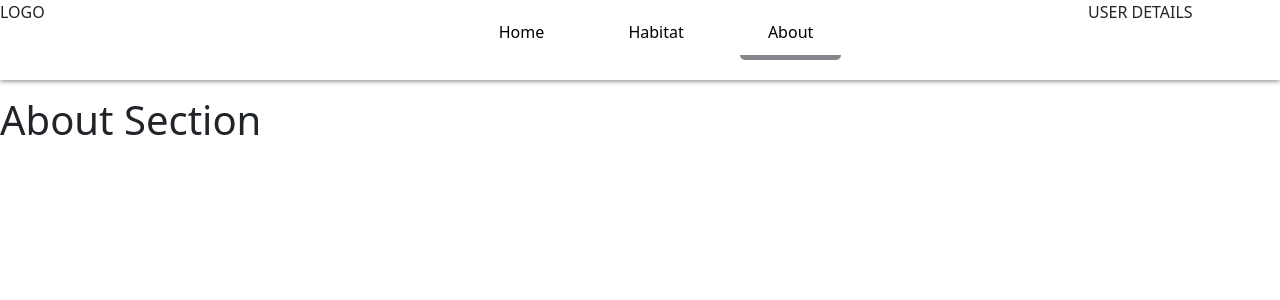
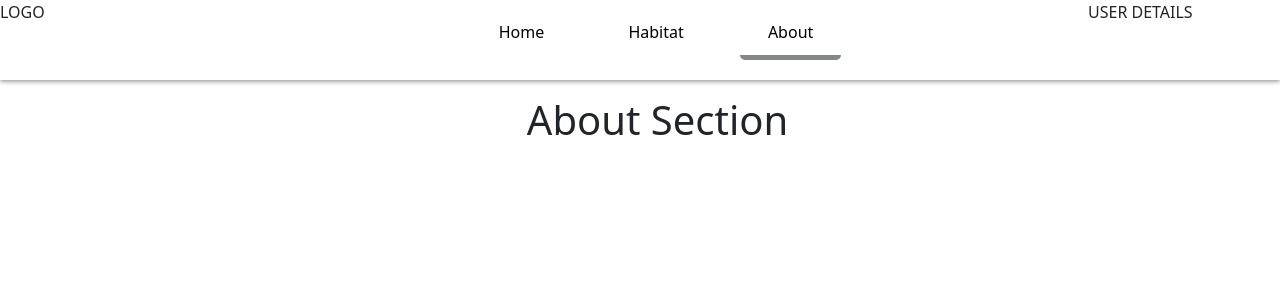
Before and after one commit to KudaCoder/janet, a Flask app: page /about/ in a window 1280 px wide. Shown: the top 300 px of the page. Run offline with Flask 2, Linux system fonts and the light colour scheme; some libraries are stand-ins or nearby versions.

Commit message:
centre about heading

```diff
--- a/frontend/templates/about.html
+++ b/frontend/templates/about.html
@@ -2,6 +2,6 @@
 
 {% block container %}
 
-    <h1>About Section</h1>
+    <h1 class="text-center nudge-right">About Section</h1>
 
 {% endblock %}
```
